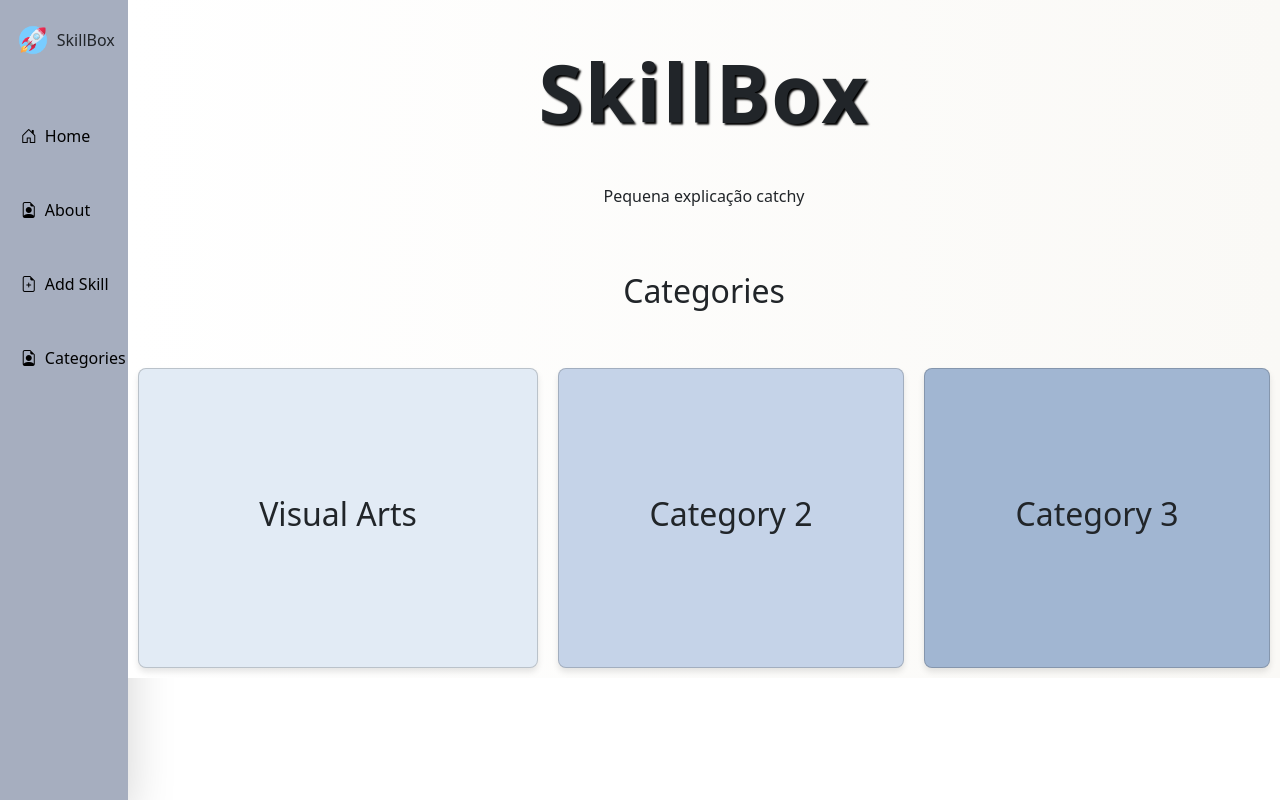
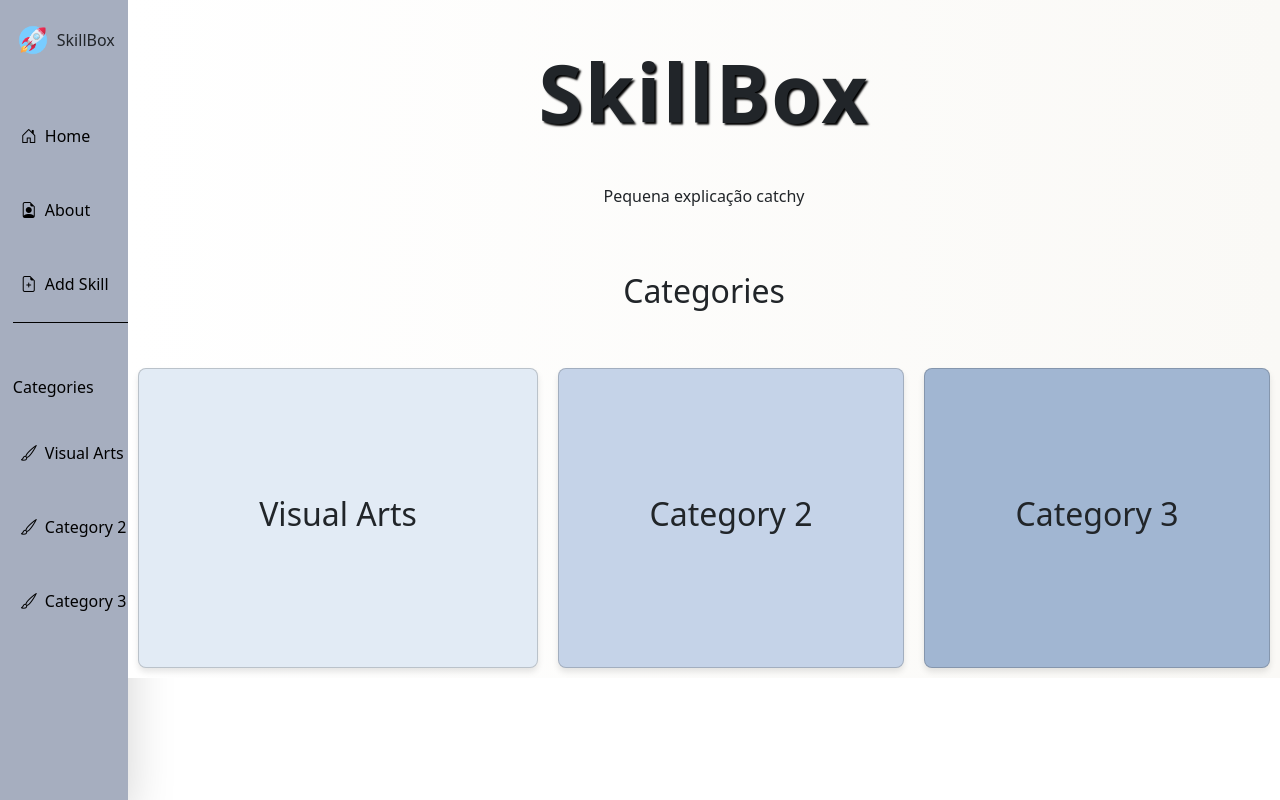
Before and after one commit to New-Skill-App/New-skill-app-2, a React (Vite) app: page / in a window 1280 px wide. Built offline with nearby package versions, Linux system fonts and the light colour scheme.

Commit message:
update sidebar

```diff
--- a/src/components/bars/SideBar.jsx
+++ b/src/components/bars/SideBar.jsx
@@ -26,12 +26,34 @@ function SideBar() {
             Add Skill</a>
         </NavLink>
 
-        <NavLink to="/">
+      </div>
+
+      <div className="sidebar-categories d-flex flex-column">
+      <NavLink to="/">
           <a className="nav-link-custom nav-link py-3">
-            <i class="bi bi-file-earmark-person"></i>
             Categories</a>
         </NavLink>
-      </div>
+
+        <NavLink to="/visual-arts-page">
+          <a className="nav-link-custom nav-link py-3">
+          <i class="bi bi-brush"></i>
+            Visual Arts</a>
+        </NavLink>
+
+        <NavLink to="/visual-arts-page">
+          <a className="nav-link-custom nav-link py-3">
+          <i class="bi bi-brush"></i>
+            Category 2</a>
+        </NavLink>
+
+        <NavLink to="/visual-arts-page">
+          <a className="nav-link-custom nav-link py-3">
+          <i class="bi bi-brush"></i>
+          Category 3</a>
+        </NavLink>
+
+        </div>
+
     </aside>
   );
 };
--- a/src/index.css
+++ b/src/index.css
@@ -122,8 +122,13 @@ h1 {
 .sidebar-content {
   padding-top: 100px;
   margin-left: 1vw;
+  border-bottom: 1px solid #000000;
 }
 
+.sidebar-categories {
+  padding-top: 20px;
+  margin-left: 1vw;
+}
 
 .nav-link-custom {
   color: black;
```
